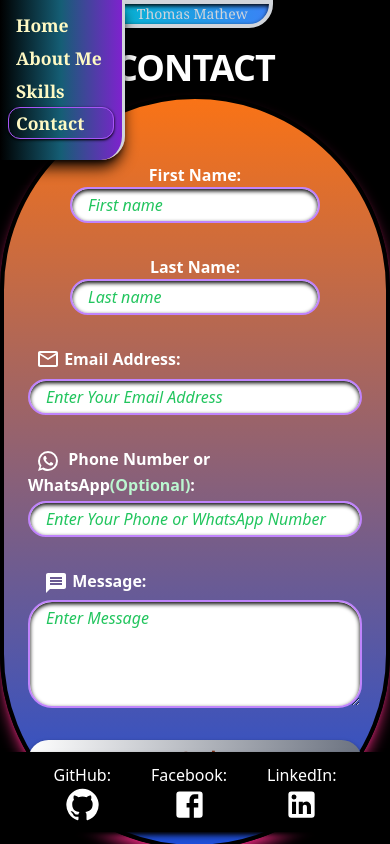
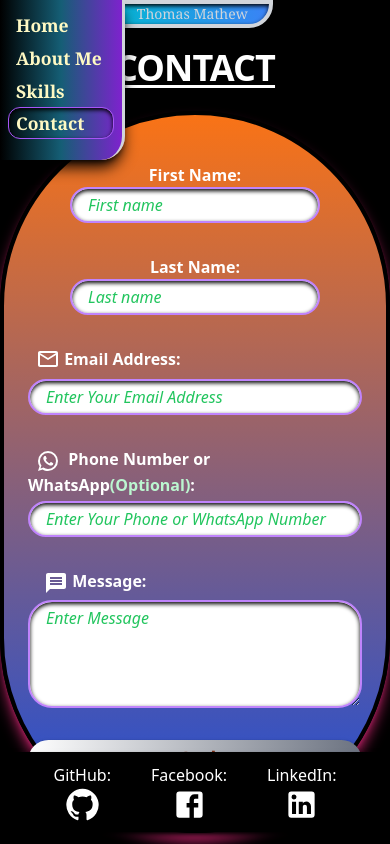
Before and after one commit to luffy17zoro17/portfolio.1, a Next.js app: page /contact in a window 390 px wide. Built offline with nearby package versions, Linux system fonts and the light colour scheme.

Commit message:
white bg

```diff
--- a/components/ContactFormFunc.js
+++ b/components/ContactFormFunc.js
@@ -45,15 +45,16 @@ const ContactFormFunc=({state,handleSubmit})=>{
      <div className='relative flex justify-center
      flex-col items-center bg-black h-[55rem]
       w-[100%] text-[1rem]'>
-      <div className='shadow-lg border-black p-6 py-[4rem]
+      <div className='shadow-lg border-black p-6
           shadow-pink-600 rounded-full border-4 mt-[4rem]
-          bg-gradient-to-b from-orange-500 to-blue-700 md:py-[3rem]'>
+          bg-gradient-to-b from-orange-500 to-blue-700 py-[3rem]'>
       <form onSubmit={handleSubmit}>
 
         <div className='flex flex-col justify-center items-center'>
           <h1 className='font-bold text-4xl top-[3rem] z-30
           fixed shadow-md shadow-black bg-black
-          flex justify-center text-white tracking-tight'>CONTACT</h1>
+          flex justify-center text-white tracking-tight
+           underline underline-offset-4'>CONTACT</h1>
         <div className='flex flex-col justify-center items-center space-y-2
         text-green-600'>
         <div className='flex flex-col items-center justify-center'>
--- a/components/GrayBlackBlock.js
+++ b/components/GrayBlackBlock.js
@@ -14,7 +14,7 @@ const GrayBlackBlock = () => {
 
 
           <div className='border-[1rem] shadow-xl shadow-black border-black relative
-          p-3 rounded-tl-3xl rounded-br-3xl shadow-inner'>
+          p-3 rounded-tl-3xl rounded-br-3xl shadow-inner bg-white'>
 
             <span className="bg-gradient-to-r from-white to-gray-700 rounded-3xl
             shadow-lg shadow-black text-black font-mono px-[4vw]
--- a/pages/aboutme.js
+++ b/pages/aboutme.js
@@ -15,8 +15,8 @@ const AboutMe = () => {
          <header className='fixed top-0 left-0 z-40'>
 
          <div className="border border-purple-500 rounded-xl
-          fixed z-50 top-[2.6rem] shadow shadow-black
-          ml-[0.5rem] h-[2rem] w-[6.6rem] active:shadow-inner active:shadow-black"/>
+          fixed z-50 top-[2.6rem] shadow-inner shadow-black
+          ml-[0.5rem] h-[2rem] w-[6.6rem] active:shadow active:shadow-black"/>
           <SideNav/>
         </header>
       <div className="w-full h-full fixed">
--- a/pages/contact.js
+++ b/pages/contact.js
@@ -20,8 +20,8 @@ const Contact=()=>{
     <header className='fixed top-0 left-0 z-40'>
 
          <div className="border border-purple-500 rounded-xl
-          fixed z-50 top-[6.7rem] shadow shadow-black
-          ml-[0.5rem] h-[2rem] w-[6.6rem] active:shadow-inner active:shadow-black"/>
+          fixed z-50 top-[6.7rem] shadow-inner shadow-black
+          ml-[0.5rem] h-[2rem] w-[6.6rem] active:shadow active:shadow-black"/>
           <SideNav/>
     </header>
     <main className='text-[2.4vmin]'>
--- a/pages/index.js
+++ b/pages/index.js
@@ -25,8 +25,8 @@ export default function Home() {
       <header className='fixed top-0 left-0 z-20'>
 
          <div className="border border-purple-500 rounded-xl
-          fixed z-50 top-[0.6rem] shadow shadow-black
-          ml-[0.5rem] h-[2rem] w-[6.6rem] active:shadow-inner active:shadow-black"/>
+          fixed z-50 top-[0.6rem] shadow-inner shadow-black
+          ml-[0.5rem] h-[2rem] w-[6.6rem] active:shadow active:shadow-black"/>
           <SideNav/>
       </header>
       <Head>
--- a/pages/skills.js
+++ b/pages/skills.js
@@ -14,8 +14,8 @@ const Skills = () => {
         <header className='fixed top-0 left-0 z-40'>
 
          <div className="border border-purple-500 rounded-xl
-          fixed z-50 top-[4.7rem] shadow shadow-black
-          ml-[0.5rem] h-[2rem] w-[6.6rem] active:shadow-inner active:shadow-black"/>
+          fixed z-50 top-[4.7rem] shadow-inner shadow-black
+          ml-[0.5rem] h-[2rem] w-[6.6rem] active:shadow active:shadow-black"/>
           <SideNav/>
         </header>
         <main className="flex h-full flex justify-center">
@@ -30,7 +30,7 @@ const Skills = () => {
 
           </div>
           <h1 className="font-mono fixed z-30 w-[100%] flex justify-center
-            text-3xl font-bold mt-[2.6rem] text-white shadow-lg shadow-black
+            text-[1.7rem] font-bold mt-[2.6rem] text-white shadow-lg shadow-black
             bg-gradient-to-r from-transparent via-black to-transparent
             tracking-tight">
             MY SKILLS:
```
